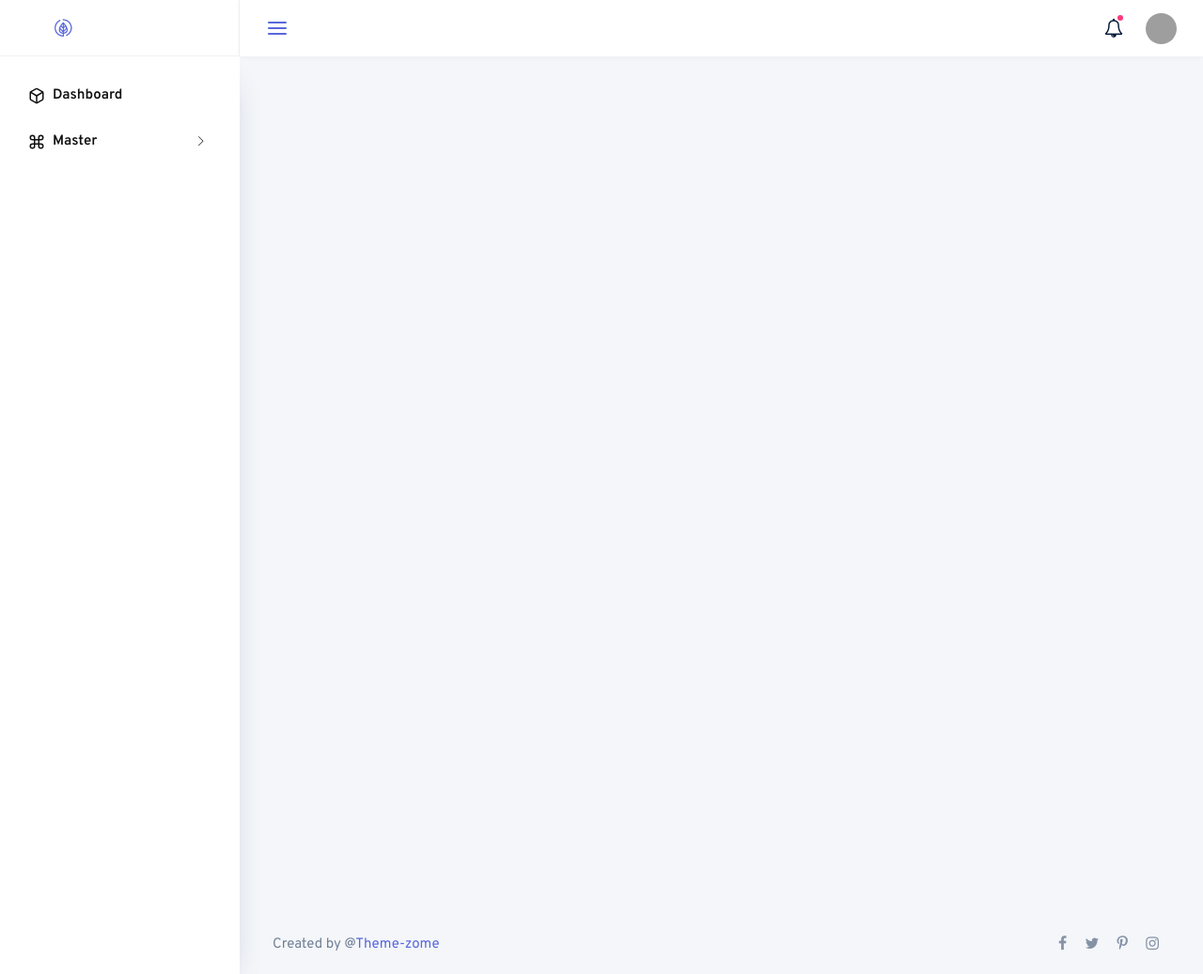
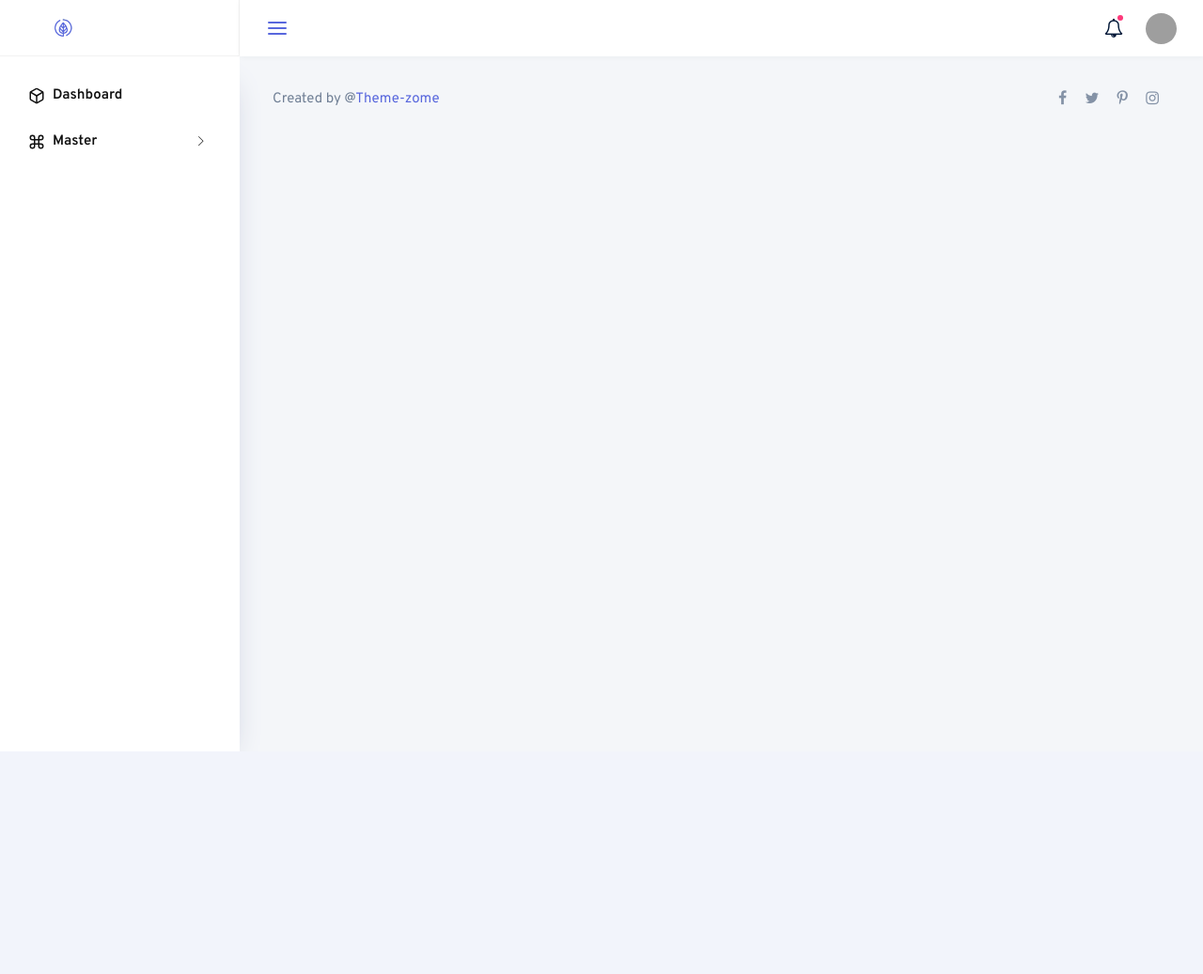
Before and after one commit to Mithun021/agomps, a CodeIgniter 4 app: the page made by app/Views/admin/index.php in a window 1280 px wide. Shown: the whole page at 94% size. After the commit the page ends 800 px from the top, so only its background shows below. Run offline with PHP 8.4 and a stand-in for CodeIgniter, Linux system fonts and the light colour scheme; the template is opened without the code that fills it: most values are stand-ins (such as "Sample title", 1, 10 or a date in 2020); style sheets or scripts are compiled from the project's sources; some libraries are stand-ins or nearby versions; grey boxes are pictures that could not be loaded.

Commit message:
Admin Panel Setup

```diff
--- a/app/Views/admin/layouts/footer.php
+++ b/app/Views/admin/layouts/footer.php
@@ -1,4 +1,5 @@
 
+</div> <!--End Container Fluid-->
                     <!-- Footer Area -->
                     <div class="container-fluid">
                         <div class="row">
--- a/app/Views/admin/layouts/header.php
+++ b/app/Views/admin/layouts/header.php
@@ -121,5 +121,3 @@
             <div class="main-panel">
                 <div class="content-wrapper">
                     <div class="container-fluid">
-                        <div class="height-900"></div>
-                    </div>
```
